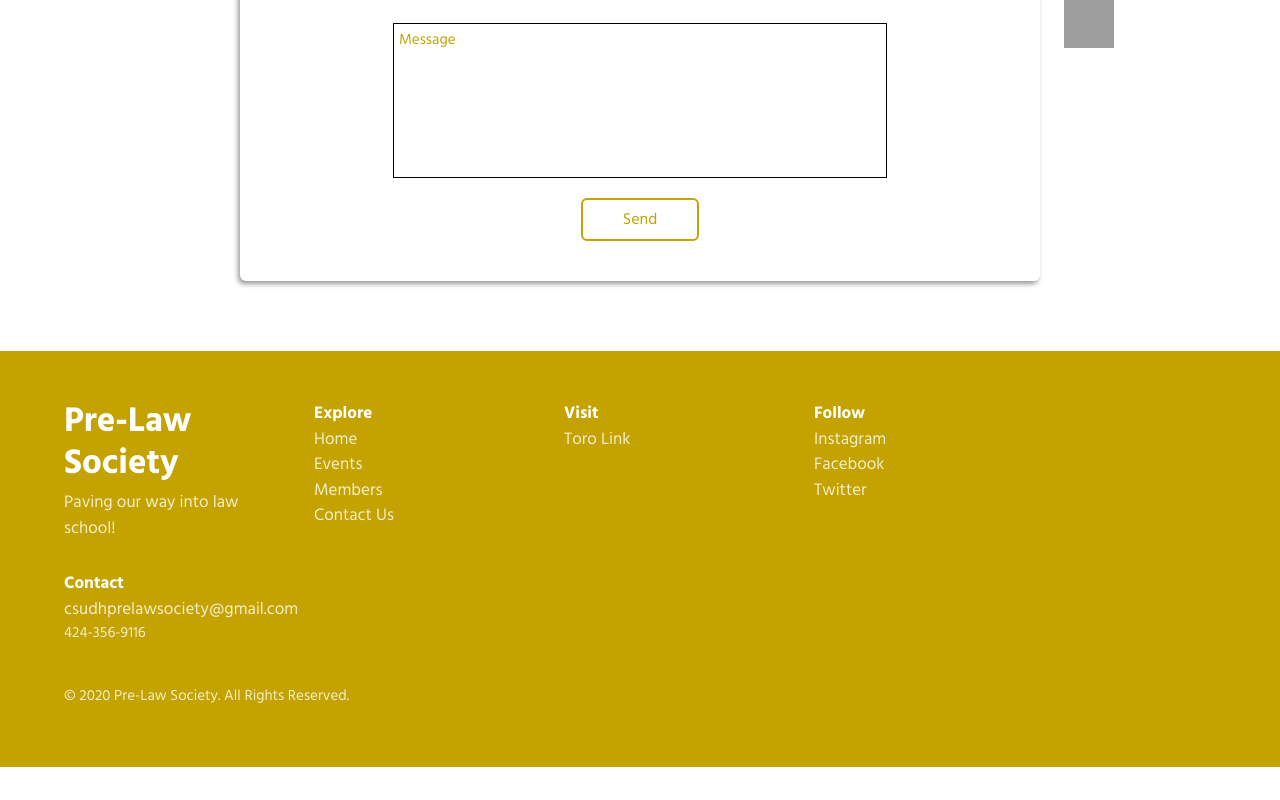
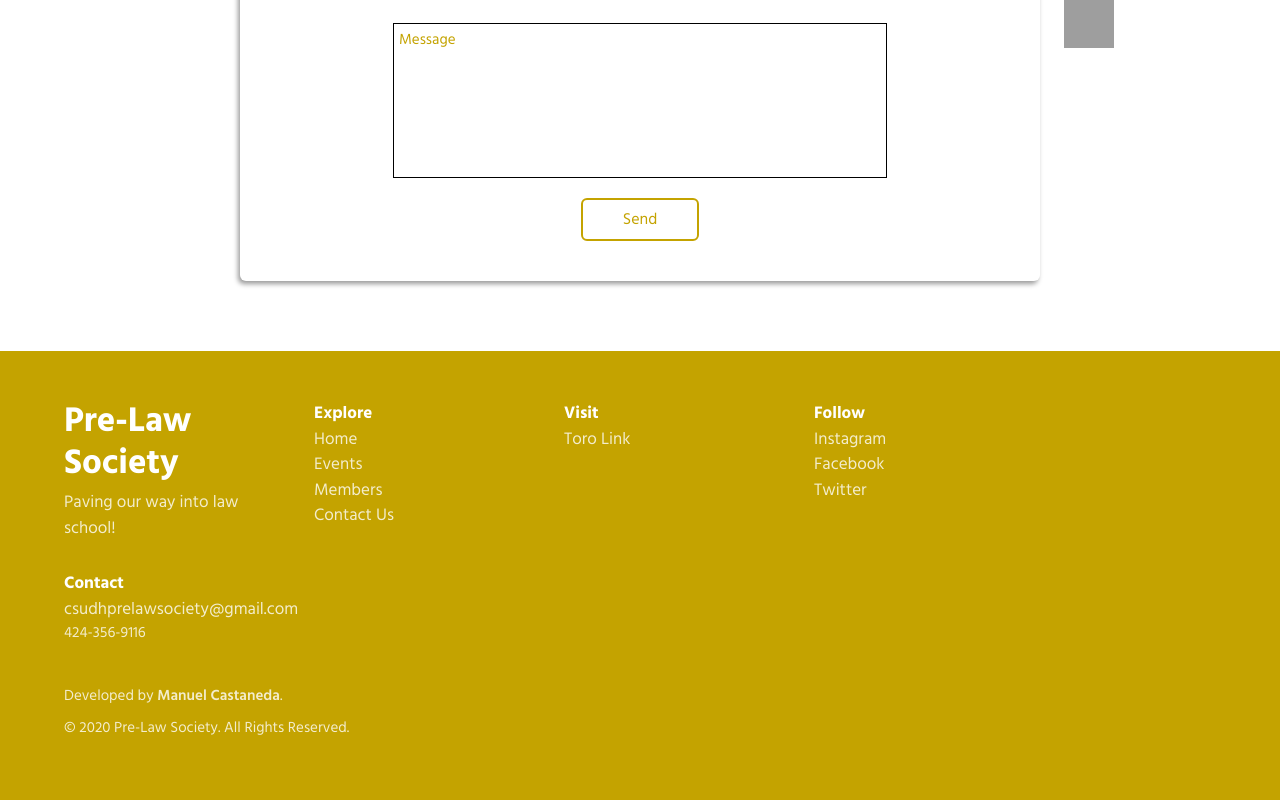
Before and after one commit to Lucidreline/law-club, a React (Create React App) app in the folder client/: page /contact in a window 1280 px wide. Shown: the part 427-1227 px from the top of the page. Before the commit the page ends 1194 px from the top, so only its background shows below. Built offline with nearby package versions, Linux system fonts and the light colour scheme; grey boxes are pictures that could not be loaded.

Commit message:
Added my portfolio link into the footer.

```diff
--- a/client/src/components/sections/footer/footer.component.jsx
+++ b/client/src/components/sections/footer/footer.component.jsx
@@ -82,6 +82,18 @@
           </div>
         </div>
         <p className='copyright'>
+          Developed by{' '}
+          <a
+            className='developer-link text-decoration-none'
+            href='https://manuelc.me'
+            target='_blank'
+            rel='noopener noreferrer'
+          >
+            Manuel Castaneda
+          </a>
+          .
+        </p>
+        <p className='copyright'>
           &#169; {year} Pre-Law Society. All Rights Reserved.
         </p>
       </div>
--- a/client/src/components/sections/footer/footer.styles.scss
+++ b/client/src/components/sections/footer/footer.styles.scss
@@ -17,10 +17,18 @@
     opacity: 0.8;
   }
 
+  a.developer-link {
+    opacity: 1;
+    font-weight: 600;
+
+    &:hover {
+      text-decoration: underline !important;
+    }
+  }
+
   .link-item:hover {
     text-decoration: underline !important;
   }
-
 
   .footer-container {
     width: 90%;
@@ -35,23 +43,18 @@
         margin: 0 5rem 3rem 0;
 
         &.intro {
-
-
           h3 {
             font-size: 3.5rem;
             font-weight: 700;
           }
-
         }
 
         .small-bold {
           font-weight: 700;
-
         }
 
         .link-item {
           display: block;
-
         }
       }
     }
```
